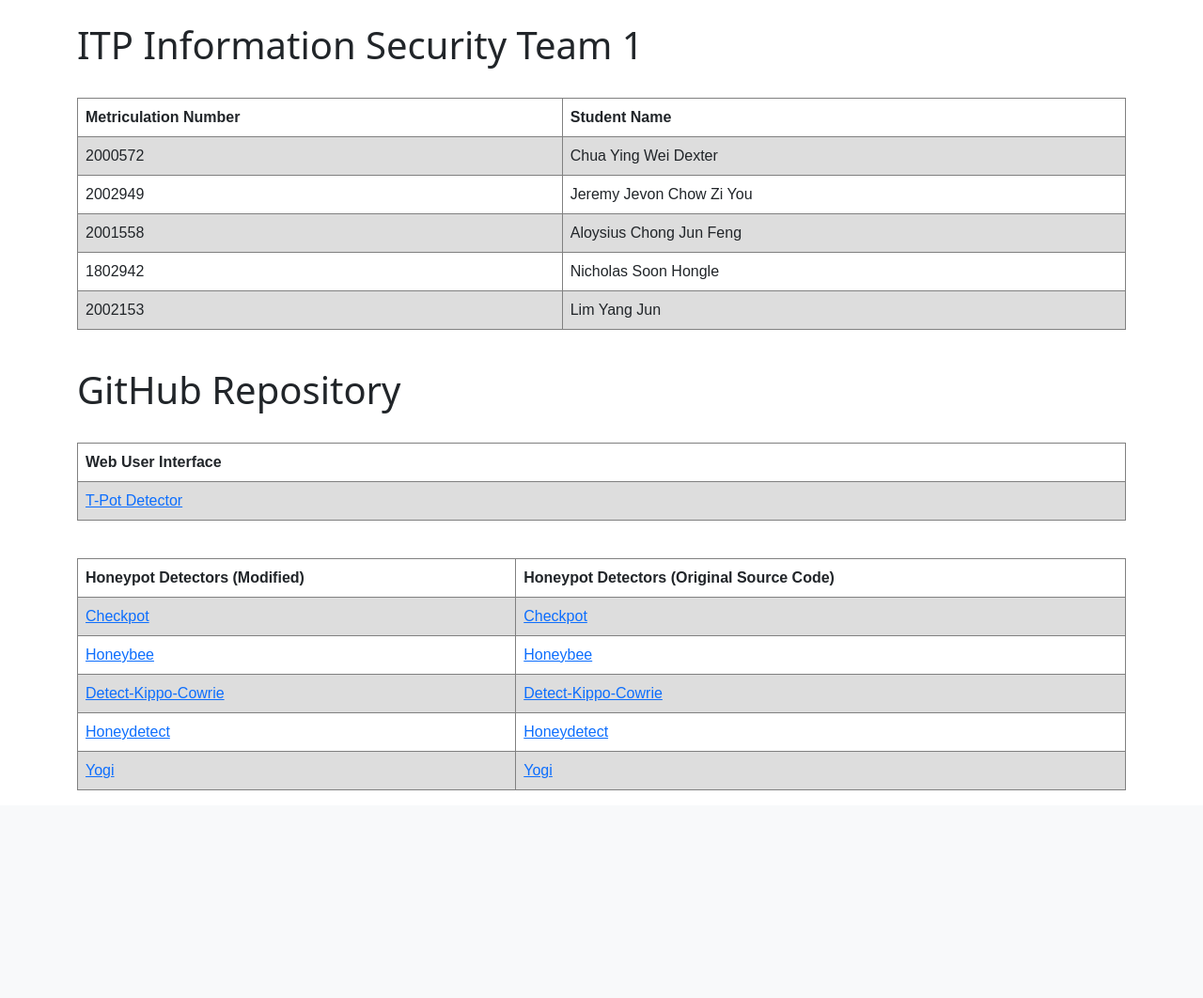
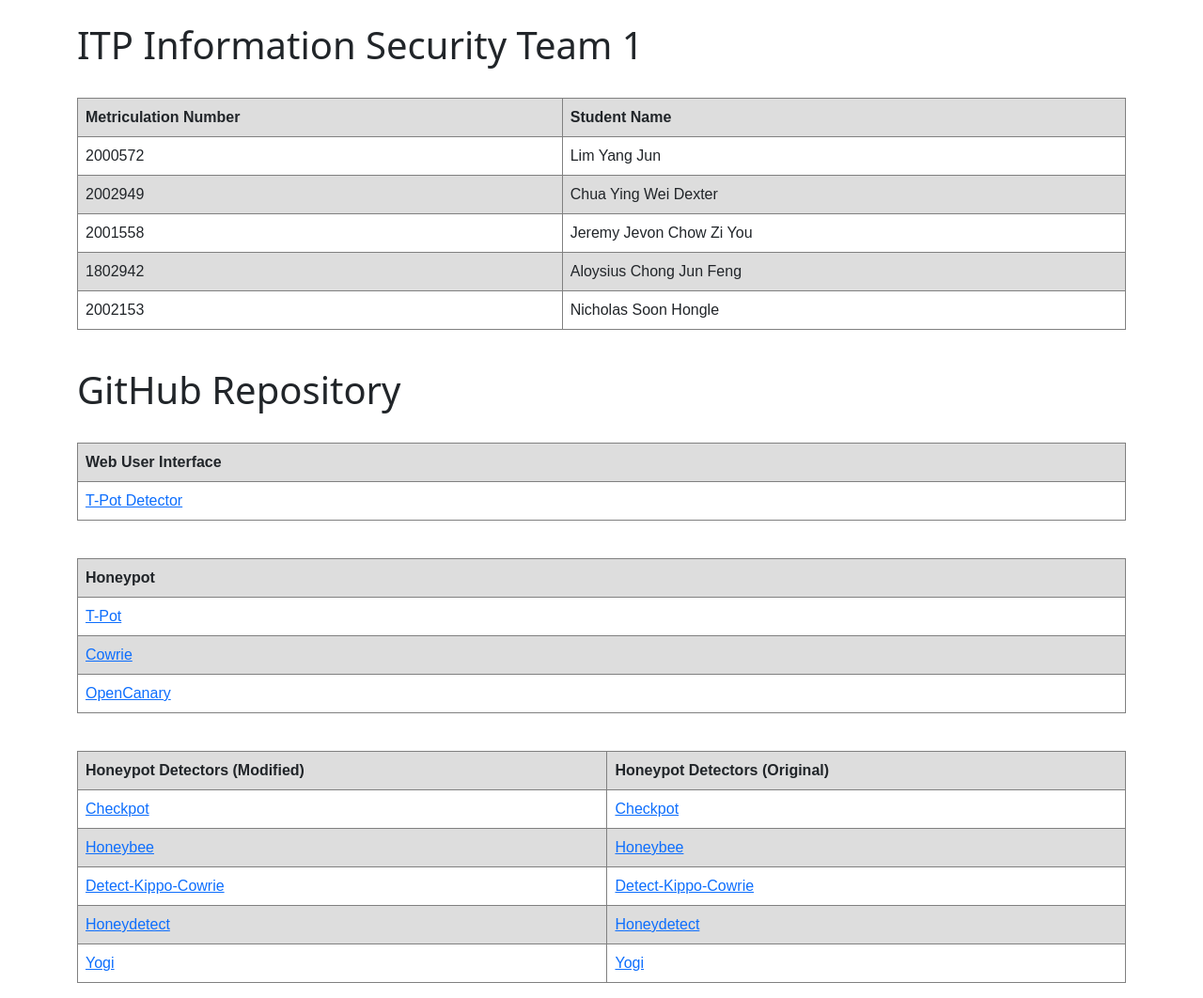
Before and after one commit to jeremyjevon/ICT3211-T-Pot-Detector, a Flask app: page /credits in a window 1280 px wide. Shown: the part 56-1118 px from the top of the page at 94% size. Before the commit the page ends 897 px from the top, so only its background shows below. Run offline with Flask 2, Linux system fonts and the light colour scheme.

Commit message:
reformat code structure

```diff
--- a/templates/credits.html
+++ b/templates/credits.html
@@ -1,12 +1,14 @@
 <!doctype html>
 <html lang="en">
+
 <head>
-    <!-- Required meta tags -->
+    <!-- Required Meta Tags -->
     <meta charset="utf-8">
     <meta name="viewport" content="width=device-width, initial-scale=1">
 
     <!-- Bootstrap CSS -->
-    <link href="https://cdn.jsdelivr.net/npm/bootstrap@5.2.0-beta1/dist/css/bootstrap.min.css" rel="stylesheet" integrity="sha384-0evHe/X+R7YkIZDRvuzKMRqM+OrBnVFBL6DOitfPri4tjfHxaWutUpFmBp4vmVor" crossorigin="anonymous">
+    <link href="https://cdn.jsdelivr.net/npm/bootstrap@5.2.0-beta1/dist/css/bootstrap.min.css" rel="stylesheet"
+        integrity="sha384-0evHe/X+R7YkIZDRvuzKMRqM+OrBnVFBL6DOitfPri4tjfHxaWutUpFmBp4vmVor" crossorigin="anonymous">
 
     <title>Honeypot Detectors</title>
 
@@ -17,23 +19,27 @@
             width: 100%;
         }
 
-		td, th {
+        td,
+        th {
             border: 1px solid #808080;
             text-align: left;
             padding: 8px;
         }
 
-		tr:nth-child(even) {
+        tr:nth-child(odd) {
             background-color: #dddddd;
         }
     </style>
 
 </head>
+
 <body>
     <nav class="navbar navbar-expand-lg bg-light">
         <div class="container-fluid">
             <a class="navbar-brand" href="/">T-Pot Detector</a>
-	    <button class="navbar-toggler" type="button" data-bs-toggle="collapse" data-bs-target="#navbarSupportedContent" aria-controls="navbarSupportedContent" aria-expanded="false" aria-label="Toggle navigation">
+            <button class="navbar-toggler" type="button" data-bs-toggle="collapse"
+                data-bs-target="#navbarSupportedContent" aria-controls="navbarSupportedContent" aria-expanded="false"
+                aria-label="Toggle navigation">
                 <span class="navbar-toggler-icon"></span>
             </button>
             <div class="collapse navbar-collapse" id="navbarSupportedContent">
@@ -67,23 +73,23 @@
                 </tr>
                 <tr>
                     <td>2000572</td>
+                    <td>Lim Yang Jun</td>
+                </tr>
+                <tr>
+                    <td>2002949</td>
                     <td>Chua Ying Wei Dexter</td>
                 </tr>
                 <tr>
-			    <td>2002949</td>
+                    <td>2001558</td>
                     <td>Jeremy Jevon Chow Zi You</td>
                 </tr>
                 <tr>
-			    <td>2001558</td>
+                    <td>1802942</td>
                     <td>Aloysius Chong Jun Feng</td>
                 </tr>
                 <tr>
-			    <td>1802942</td>
+                    <td>2002153</td>
                     <td>Nicholas Soon Hongle</td>
-			  </tr>
-			  <tr>
-			    <td>2002153</td>
-			    <td>Lim Yang Jun</td>
                 </tr>
             </table>
         </div>
@@ -108,8 +114,25 @@
         <div class="table">
             <table>
                 <tr>
+                    <th>Honeypot</th>
+                </tr>
+                <tr>
+                    <td><a href="https://github.com/telekom-security/tpotce" target="_blank">T-Pot</a></td>
+                </tr>
+                <tr>
+                    <td><a href="https://github.com/cowrie/cowrie" target="_blank">Cowrie</a></td>
+                </tr>
+                <tr>
+                    <td><a href="https://github.com/thinkst/opencanary" target="_blank">OpenCanary</a></td>
+                </tr>
+            </table>
+        </div>
+        <br>
+        <div class="table">
+            <table>
+                <tr>
                     <th>Honeypot Detectors (Modified)</th>
-			    <th>Honeypot Detectors (Original Source Code)</th>
+                    <th>Honeypot Detectors (Original)</th>
                 </tr>
                 <tr>
                     <td><a href="https://github.com/jeremyjevon/checkpot" target="_blank">Checkpot</a></td>
@@ -135,15 +158,10 @@
         </div>
     </div>
 
-    <!-- Optional JavaScript; choose one of the two! -->
+    <!-- Bootstrap Bundle with Popper -->
+    <script src="https://cdn.jsdelivr.net/npm/bootstrap@5.2.0-beta1/dist/js/bootstrap.bundle.min.js"
+        integrity="sha384-pprn3073KE6tl6bjs2QrFaJGz5/SUsLqktiwsUTF55Jfv3qYSDhgCecCxMW52nD2"
+        crossorigin="anonymous"></script>
+</body>
 
-    <!-- Option 1: Bootstrap Bundle with Popper -->
-    <script src="https://cdn.jsdelivr.net/npm/bootstrap@5.2.0-beta1/dist/js/bootstrap.bundle.min.js" integrity="sha384-pprn3073KE6tl6bjs2QrFaJGz5/SUsLqktiwsUTF55Jfv3qYSDhgCecCxMW52nD2" crossorigin="anonymous"></script>
-
-    <!-- Option 2: Separate Popper and Bootstrap JS -->
-    <!--
-    <script src="https://cdn.jsdelivr.net/npm/@popperjs/core@2.11.5/dist/umd/popper.min.js" integrity="sha384-Xe+8cL9oJa6tN/veChSP7q+mnSPaj5Bcu9mPX5F5xIGE0DVittaqT5lorf0EI7Vk" crossorigin="anonymous"></script>
-	<script src="https://cdn.jsdelivr.net/npm/bootstrap@5.2.0-beta1/dist/js/bootstrap.min.js" integrity="sha384-kjU+l4N0Yf4ZOJErLsIcvOU2qSb74wXpOhqTvwVx3OElZRweTnQ6d31fXEoRD1Jy" crossorigin="anonymous"></script>
-    -->
-  </body>
 </html>
```
Also changed, not shown: main.py (+29 -22 lines), templates/about.html (+13 -13 lines), templates/index.html (+15 -14 lines), templates/logs.html (+16 -15 lines), templates/process.html (+15 -15 lines). Lines whose indentation alone changed are shown as unchanged.
